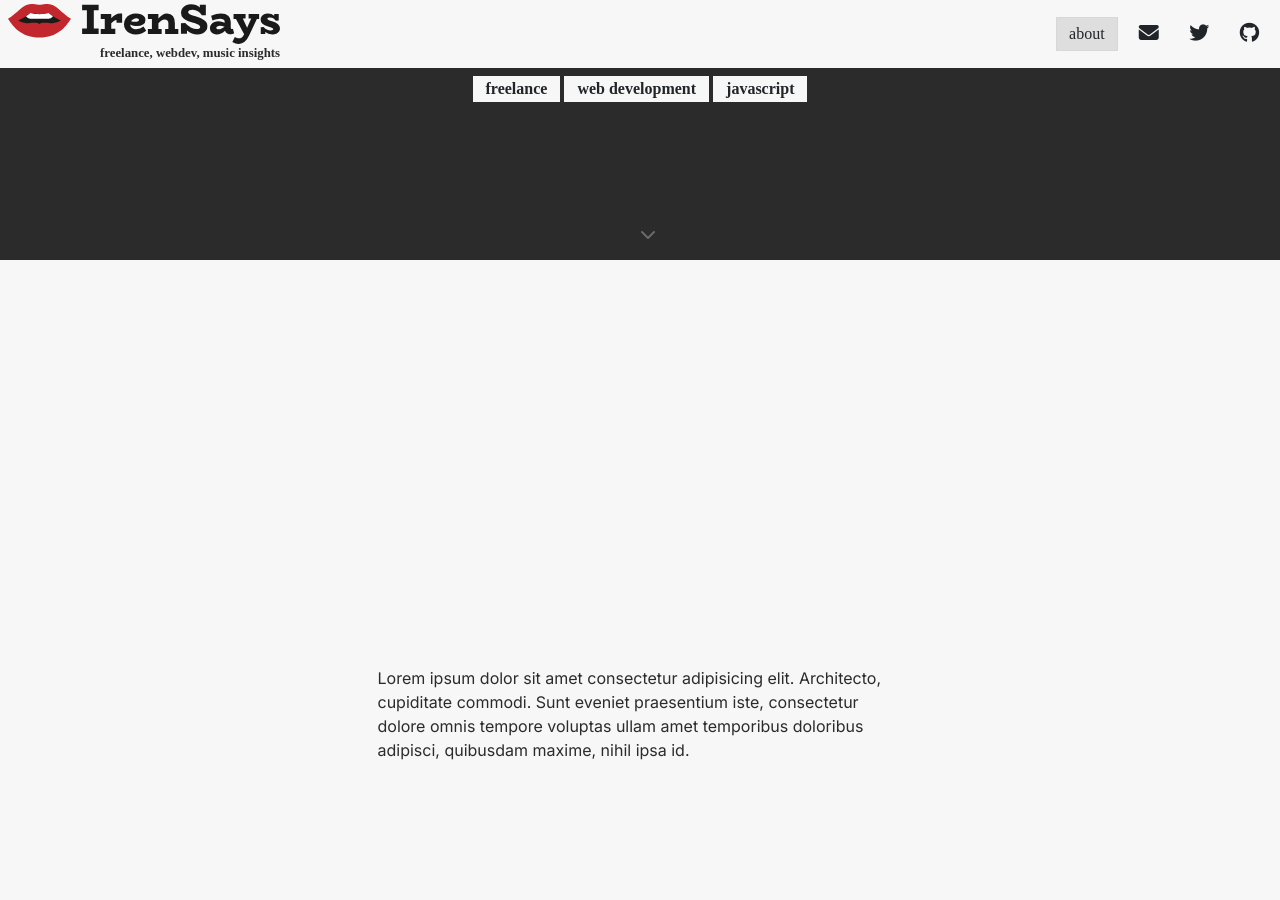
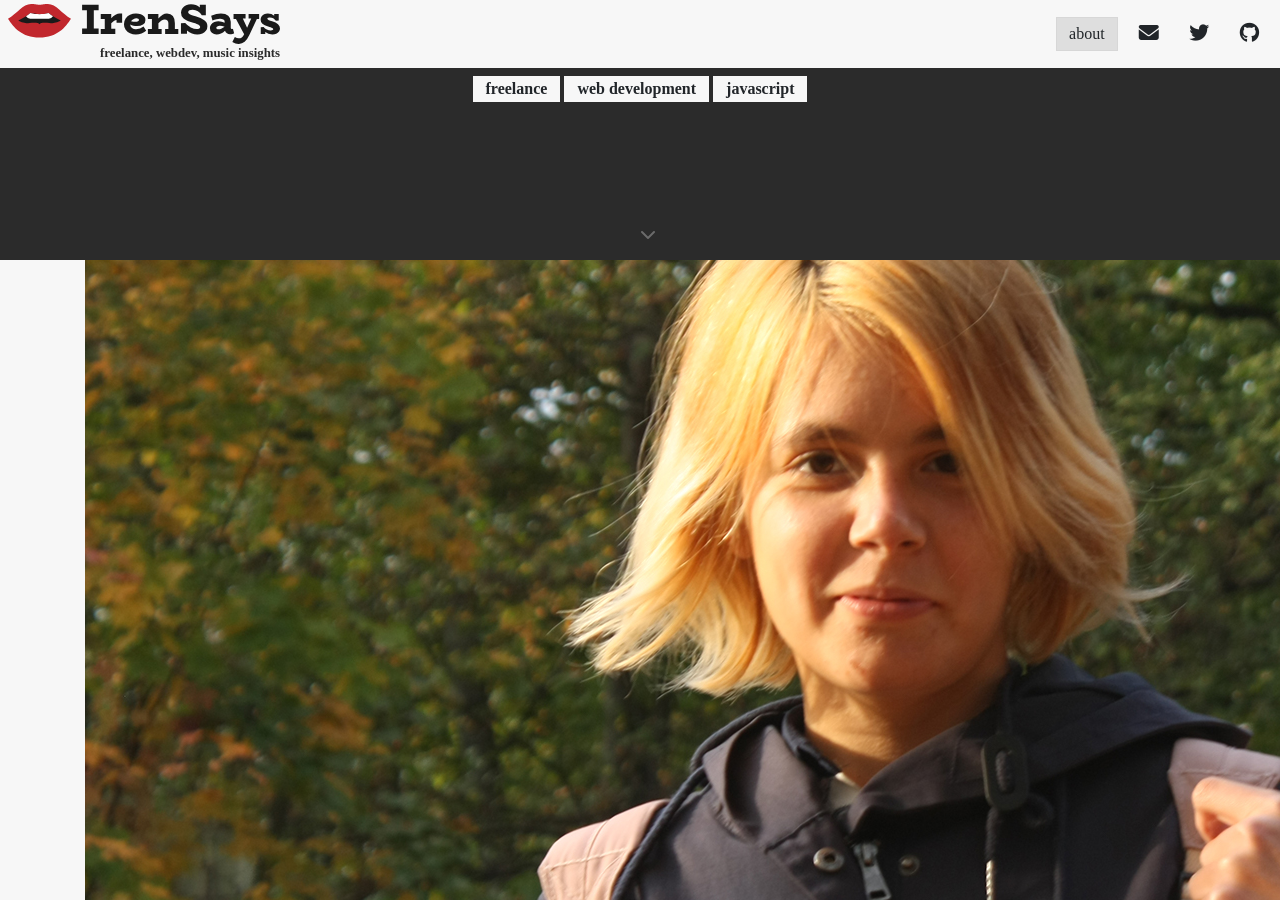
Before and after one commit to irensaywhen/my-blog, a Jekyll site: the page built from about.html, in a window 1280 px wide and 900 px high, scrolled down 640 px. Built offline with Jekyll 4.4.1, drawn with Linux system fonts in a browser that asks for light colours; nearby versions of some CDN libraries; some web fonts are replaced.

```diff
--- a/_config.yml
+++ b/_config.yml
@@ -3,7 +3,7 @@
   - node_modules
   - gulpfile.js
 
-baseurl: ''
+baseurl: '/'
 
 related_posts_amount: 4
 
--- a/_includes/logo.html
+++ b/_includes/logo.html
@@ -1,5 +1,5 @@
 <a
-    href="{{site.baseurl}}" class="logo-link">
+    href="{{ site.baseurl }}" class="logo-link">
     <img
         src={{"/assets/img/lips.svg" | relative_url }} class="logo"
         alt="Blog logo">
--- a/about.html
+++ b/about.html
@@ -34,9 +34,23 @@
         class="about-me d-flex align-items-center">
         <div
             class="container">
-            <img
-                alt=""
-                src="">
+            {% capture small_photo_url %}
+                {{ "/assets/img/my_photo-small.jpg" | relative_url }}
+            {% endcapture %}
+
+            {% capture big_photo_url %}
+                {{ "/assets/img/my_photo-1600w.jpg" | relative_url }}
+            {% endcapture %}
+            <picture>
+                <source
+                    media="(min-width: 768px)"
+                    srcset="{{ big_photo_url }}">
+                <source
+                    srcset="{{ small_photo_url }}">
+                <img
+                    alt="Author of the blog"
+                    src="{{ small_photo_url }}">
+            </picture>
             <p
                 class="col-12 col-md-8 offset-md-2 col-lg-6 offset-lg-3">
                 Lorem ipsum dolor sit amet consectetur adipisicing elit. Architecto, cupiditate commodi. Sunt eveniet praesentium iste, consectetur dolore omnis tempore voluptas ullam amet temporibus doloribus adipisci, quibusdam maxime, nihil ipsa id.
@@ -58,7 +69,8 @@
     </section>
     <section
         class="cite">
-        <div class="container">
+        <div
+            class="container">
             <p
                 class="col-12 col-md-8 offset-md-2 col-lg-6 offset-lg-3">
                 Lorem ipsum dolor sit amet consectetur adipisicing elit. Architecto, cupiditate commodi. Sunt eveniet praesentium iste, consectetur dolore omnis tempore voluptas ullam amet temporibus doloribus adipisci, quibusdam maxime, nihil ipsa id.
```
Also changed, not shown: other parts of about.html (+0 -3 lines), assets/img/my_photo-1600w.jpg (added), assets/img/my_photo-small.jpg (added), 2 other files.
